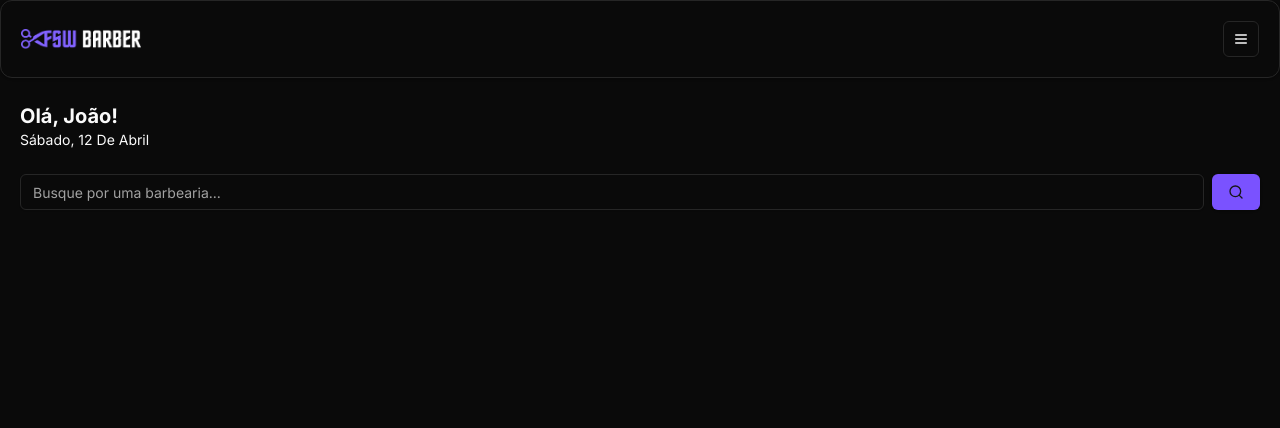
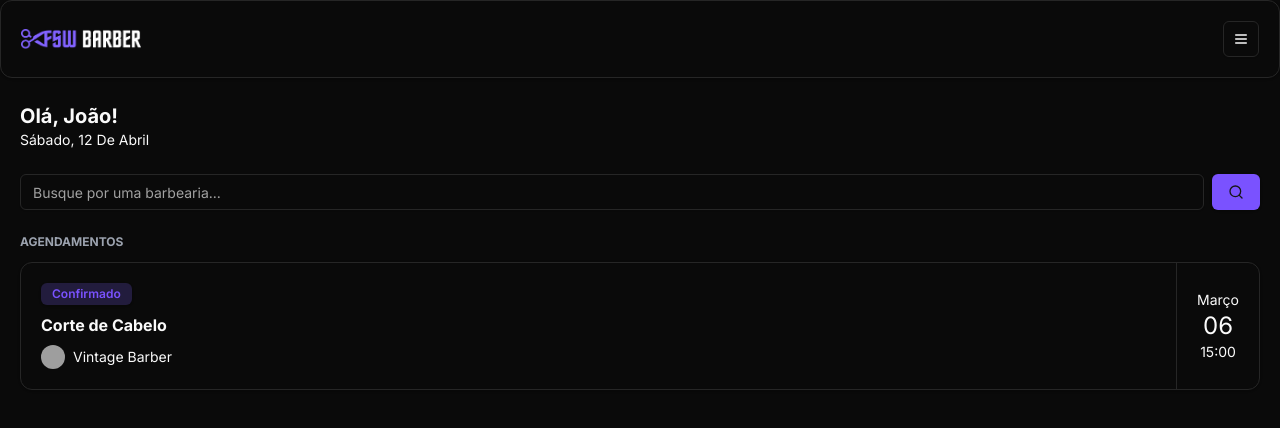
Before and after one commit to joaoponcianoo/barbershop-v2, a Next.js app: page / in a window 1280 px wide. Shown: the top 428 px of the page. Built offline with nearby package versions, Linux system fonts and the light colour scheme; grey boxes are pictures that could not be loaded.

Commit message:
feat: add BookingItem component

```diff
--- a/app/(home)/page.tsx
+++ b/app/(home)/page.tsx
@@ -1,5 +1,6 @@
 import Header from "../components/Header";
 import Search from "./components/Search";
+import BookingItem from "../components/BookingItem";
 import { format } from "date-fns/format";
 import { ptBR } from "date-fns/locale";
 
@@ -18,6 +19,13 @@
       <div className="mt-6 px-5">
         <Search />
       </div>
+
+      <div className="mt-6 px-5">
+        <h2 className="text-xs uppercase text-gray-400 font-bold mb-3">
+          Agendamentos
+        </h2>
+        <BookingItem />
+      </div>
     </>
   );
 }
--- /dev/null
+++ b/app/components/BookingItem.tsx
@@ -0,0 +1,31 @@
+import { Card, CardContent } from "./ui/card";
+import { Badge } from "./ui/badge";
+import { Avatar, AvatarFallback, AvatarImage } from "./ui/avatar";
+
+const BookingItem = () => {
+  return (
+    <Card>
+      <CardContent className="flex justify-between p-0">
+        <div className="flex flex-col gap-2 p-5">
+          <Badge className="bg-[#221C3D] text-primary w-fit">Confirmado</Badge>
+          <h2 className="font-bold">Corte de Cabelo</h2>
+          <div className="flex items-center gap-2">
+            <Avatar className="h-6 w-6">
+              <AvatarImage src="https://utfs.io/f/c97a2dc9-cf62-468b-a851-bfd2bdde775f-16p.png" />
+              <AvatarFallback>A</AvatarFallback>
+            </Avatar>
+            <h3 className="text-sm">Vintage Barber</h3>
+          </div>
+        </div>
+
+        <div className="flex flex-col items-center justify-center border-l border-solid p-5">
+          <p className="text-sm ">Março</p>
+          <p className="text-2xl ">06</p>
+          <p className="text-sm ">15:00</p>
+        </div>
+      </CardContent>
+    </Card>
+  );
+};
+
+export default BookingItem;
--- /dev/null
+++ b/app/components/ui/badge.tsx
@@ -0,0 +1,36 @@
+import * as React from "react"
+import { cva, type VariantProps } from "class-variance-authority"
+
+import { cn } from "@/app/lib/utils"
+
+const badgeVariants = cva(
+  "inline-flex items-center rounded-md border px-2.5 py-0.5 text-xs font-semibold transition-colors focus:outline-none focus:ring-2 focus:ring-ring focus:ring-offset-2",
+  {
+    variants: {
+      variant: {
+        default:
+          "border-transparent bg-primary text-primary-foreground shadow hover:bg-primary/80",
+        secondary:
+          "border-transparent bg-secondary text-secondary-foreground hover:bg-secondary/80",
+        destructive:
+          "border-transparent bg-destructive text-destructive-foreground shadow hover:bg-destructive/80",
+        outline: "text-foreground",
+      },
+    },
+    defaultVariants: {
+      variant: "default",
+    },
+  }
+)
+
+export interface BadgeProps
+  extends React.HTMLAttributes<HTMLDivElement>,
+    VariantProps<typeof badgeVariants> {}
+
+function Badge({ className, variant, ...props }: BadgeProps) {
+  return (
+    <div className={cn(badgeVariants({ variant }), className)} {...props} />
+  )
+}
+
+export { Badge, badgeVariants }
```
